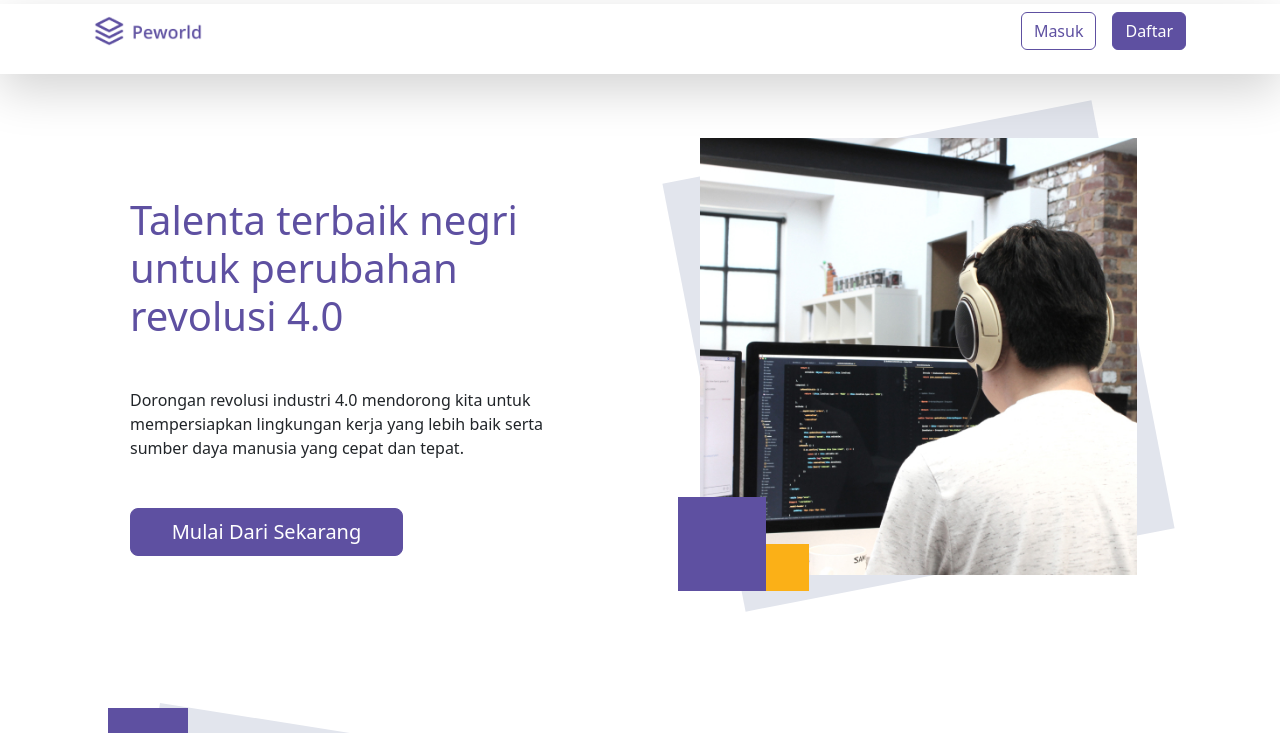
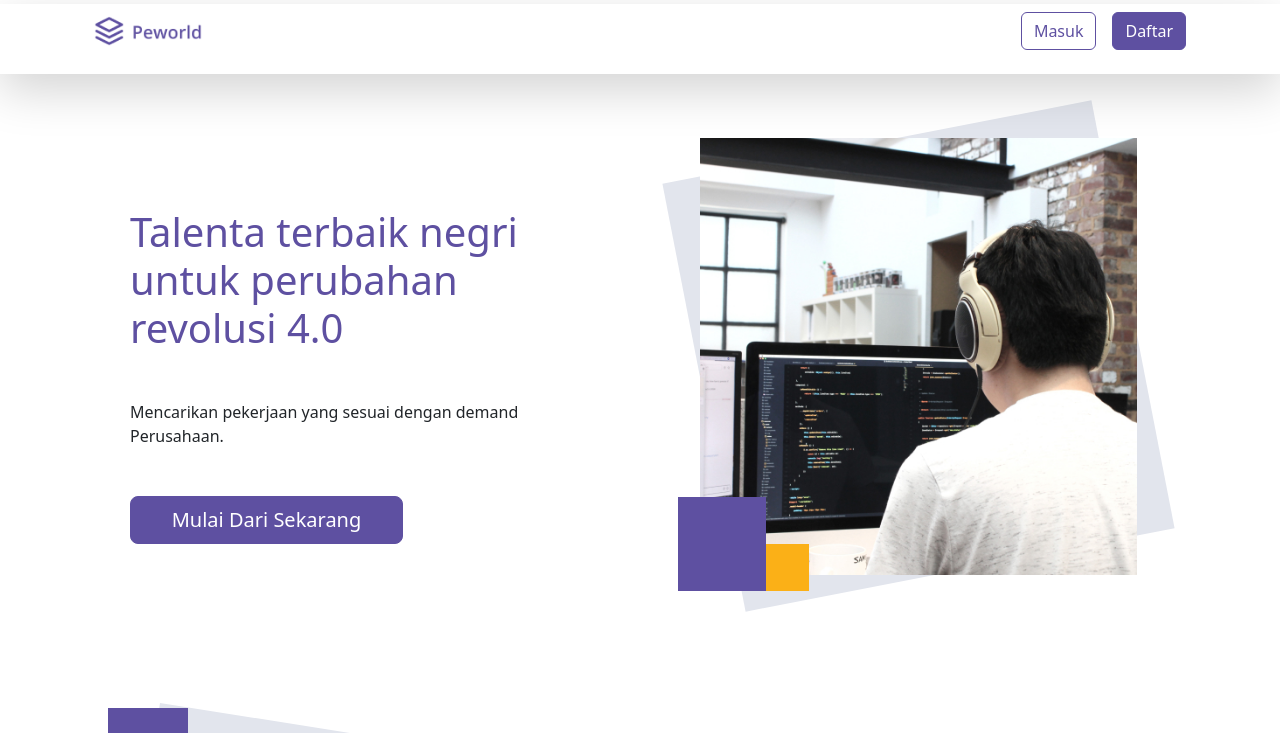
Before and after one commit to abubakar-adeni/hire-jobv1, a Next.js app: page / in a window 1280 px wide. Shown: the top 733 px of the page. Built offline with nearby package versions, Linux system fonts and the light colour scheme.

Commit message:
Update index.js

```diff
--- a/pages/index.js
+++ b/pages/index.js
@@ -30,9 +30,7 @@ export default function Home() {
                 Talenta terbaik negri untuk perubahan revolusi 4.0
               </h1>
               <p className="desc me-5 mb-5 ms-5">
-                Dorongan revolusi industri 4.0 mendorong kita untuk
-                mempersiapkan lingkungan kerja yang lebih baik serta sumber daya
-                manusia yang cepat dan tepat.
+                Mencarikan pekerjaan yang sesuai dengan demand Perusahaan.
               </p>
               <Link href="/candidate">
                 <button className="btn btn-primary btn-lg w-50 ms-5 mb-2">
```
